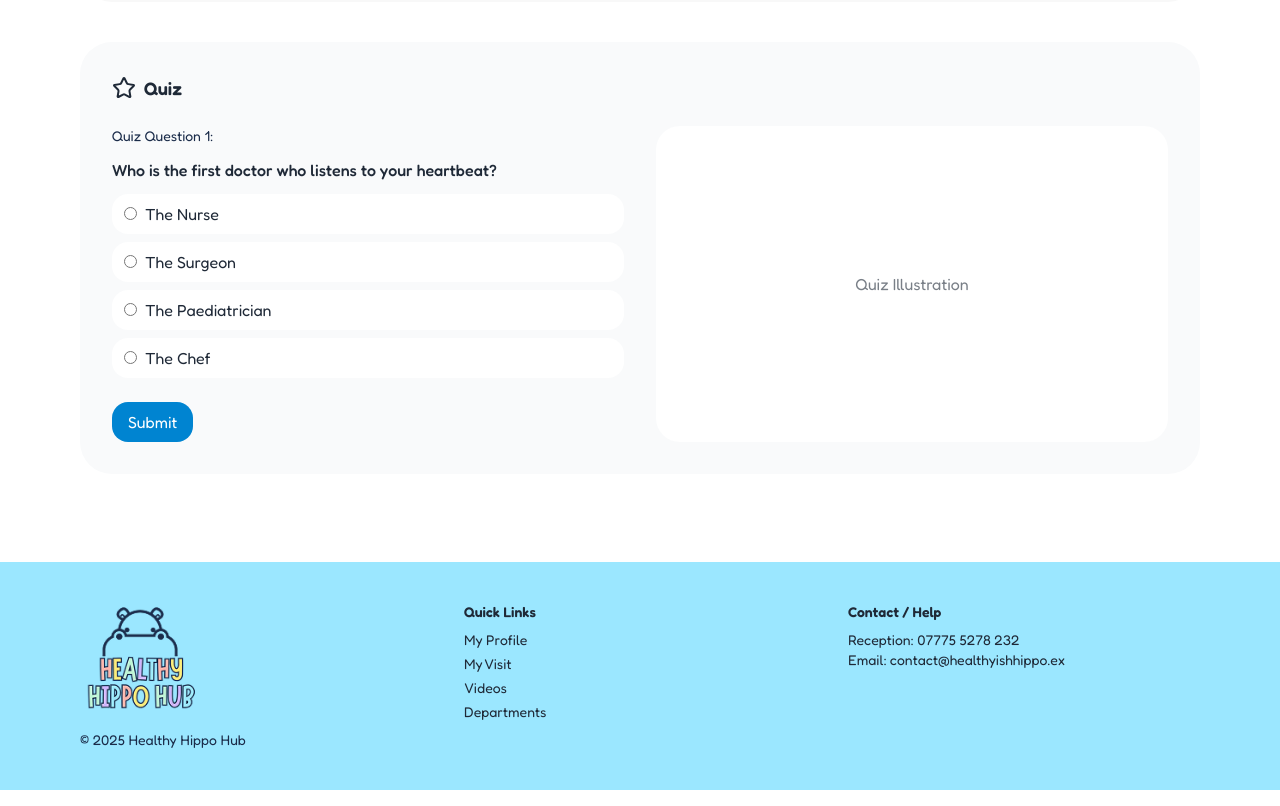
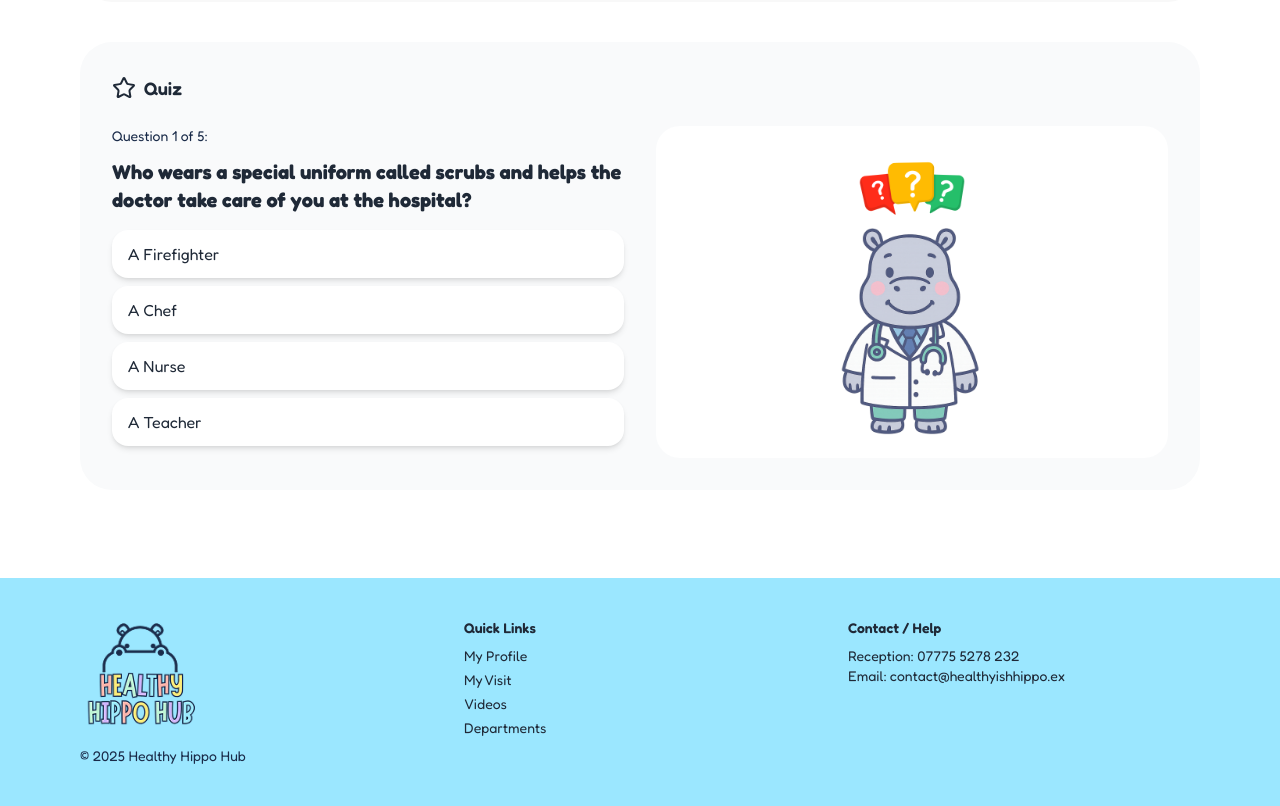
Before and after one commit to catpat88/kids_patient_portal_app, a React (Vite) app: page / in a window 1280 px wide. Shown: the part 4160-4966 px from the top of the page. Built offline with nearby package versions, Linux system fonts and the light colour scheme.

Commit message:
implemented quiz

```diff
--- a/src/components/Quiz.jsx
+++ b/src/components/Quiz.jsx
@@ -1,6 +1,68 @@
+import React, { useState } from 'react';
 import { Star } from "lucide-react";
 
 export default function Quiz() {
+    // --- 1. New Quiz Data ---
+    const quizData = [
+        {
+          id: 1,
+          question: "Who wears a special uniform called scrubs and helps the doctor take care of you at the hospital?",
+          options: ["A Firefighter", "A Chef", "A Nurse", "A Teacher"],
+          correctAnswer: "A Nurse",
+        },
+        {
+          id: 2,
+          question: "What is the tool a doctor puts on your chest or back to listen to your heart and breathing?",
+          options: ["A Toy Train", "A Headband", "A Stethoscope", "A Spoon"],
+          correctAnswer: "A Stethoscope",
+        },
+        {
+          id: 3,
+          question: "Where do we go when we feel very sick, have a big accident, and need a lot of help from doctors and nurses?",
+          options: ["The Library", "The Supermarket", "The Hospital", "The Playground"],
+          correctAnswer: "The Hospital",
+        },
+        {
+          id: 4,
+          question: "If you fall down and get a small scratch, or 'boo-boo,' what does an adult put on it to keep it clean and help it heal?",
+          options: ["A Bandage", "A Crayon", "A Water Balloon", "A Blanket"],
+          correctAnswer: "A Bandage",
+        },
+        {
+          id: 5,
+          question: "The doctor says, 'Let me check if your forehead is hot.' What is the tool they use to measure your body's temperature?",
+          options: ["A Whistle", "A Shoe", "A Car Key", "A Thermometer"],
+          correctAnswer: "A Thermometer",
+        },
+    ];
+
+    // --- 2. State Logic ---
+    const [currentQuestion, setCurrentQuestion] = useState(0);
+    const [showScore, setShowScore] = useState(false);
+    const [score, setScore] = useState(0);
+
+    // Function to handle the user selecting an answer
+    const handleAnswerOptionClick = (selectedAnswer) => {
+        // Check if the answer is correct and update the score
+        if (selectedAnswer === quizData[currentQuestion].correctAnswer) {
+            setScore(score + 1);
+        }
+
+        // Determine the next question index
+        const nextQuestion = currentQuestion + 1;
+
+        // Check if the quiz is over
+        if (nextQuestion < quizData.length) {
+            setCurrentQuestion(nextQuestion);
+        } else {
+            // If all questions are answered, show the final score
+            setShowScore(true);
+        }
+    };
+
+    // Get the current question object
+    const currentQ = quizData[currentQuestion];
+
     return (
         <section id="quiz" className="scroll-mt-28 xl:scroll-mt-0 py-10">
             <div className="rounded-3xl bg-gray-50 p-6 md:p-8">
@@ -9,27 +71,57 @@ export default function Quiz() {
                     <h2 className="text-lg font-semibold">Quiz</h2>
                 </div>
 
+                <div className="mt-4 flex flex-col gap-8 md:flex-row">
 
-        <div className="mt-4 flex flex-col gap-8 md:flex-row">
-          <div className="space-y-3 w-full md:w-1/2">
-            <div className="text-sm text-ink/70">Quiz Question 1:</div>
-            <div className="font-medium">Who is the first doctor who listens to your heartbeat?</div>
+                    {/* LEFT SIDE: Question/Score Display */}
+                    <div className="space-y-6 w-full md:w-1/2">
+
+                        {showScore ? (
+                            // --- SHOW FINAL SCORE ---
+                            <div className="p-6 bg-white rounded-xl text-center shadow-lg">
+                                <h3 className="text-xl font-bold text-sky-600 mb-4">Quiz Complete!</h3>
+                                <p className="text-lg">
+                                    You scored {score} out of {quizData.length}!
+                                </p>
+                                <p className="text-sm text-ink/70 mt-2">
+                                    Great job learning about hospital helpers!
+                                </p>
+                            </div>
+                        ) : (
+                            // --- SHOW CURRENT QUESTION ---
+                            <div className="space-y-3">
+                                <div className="text-sm text-ink/70">
+                                    Question {currentQ.id} of {quizData.length}:
+                                </div>
+                                <div className="font-bold text-xl mb-4">{currentQ.question}</div>
 
                                 <div className="mt-3 grid gap-2">
-              {["The Nurse", "The Surgeon", "The Paediatrician", "The Chef"].map((a) => (
-                <label key={a} className="flex items-center gap-2 rounded-xl bg-white px-3 py-2">
-                  <input type="radio" name="q1" /> {a}
-                </label>
+                                    {currentQ.options.map((a) => (
+                                        <button
+                                            key={a}
+                                            // Pass the selected answer text to the handler
+                                            onClick={() => handleAnswerOptionClick(a)}
+                                            className="flex items-center gap-2 rounded-xl bg-white px-4 py-3 text-left shadow-md hover:bg-sky-100 transition-colors duration-200"
+                                        >
+                                            {a}
+                                        </button>
                                     ))}
                                 </div>
+                            </div>
+                        )}
 
-            <button className="mt-3 h-10 rounded-xl bg-sky-600 text-white px-4">Submit</button>
                     </div>
 
-          <div className="rounded-2xl min-h-64 grid place-items-center bg-white w-full md:w-1/2">
-            {/* Replace with illustration/video/image */}
-            <span className="text-ink/60">Quiz Illustration</span>
+                    {/* RIGHT SIDE: Quiz Illustration (Always visible) */}
+                    <div className="rounded-2xl min-h-64 grid place-items-center bg-white w-full md:w-1/2 p-4">
+                        <img
+                            src="/images/quiz-doctor.png"
+                            alt="Cartoon Hippopotamus Doctor with Question Marks"
+                            width="200px"
+                            className="max-h-full max-w-full object-contain"
+                        />
                     </div>
+
                 </div>
             </div>
         </section>
```
Also changed, not shown: public/images/quiz-doctor.png (added). Lines whose indentation alone changed are shown as unchanged.
